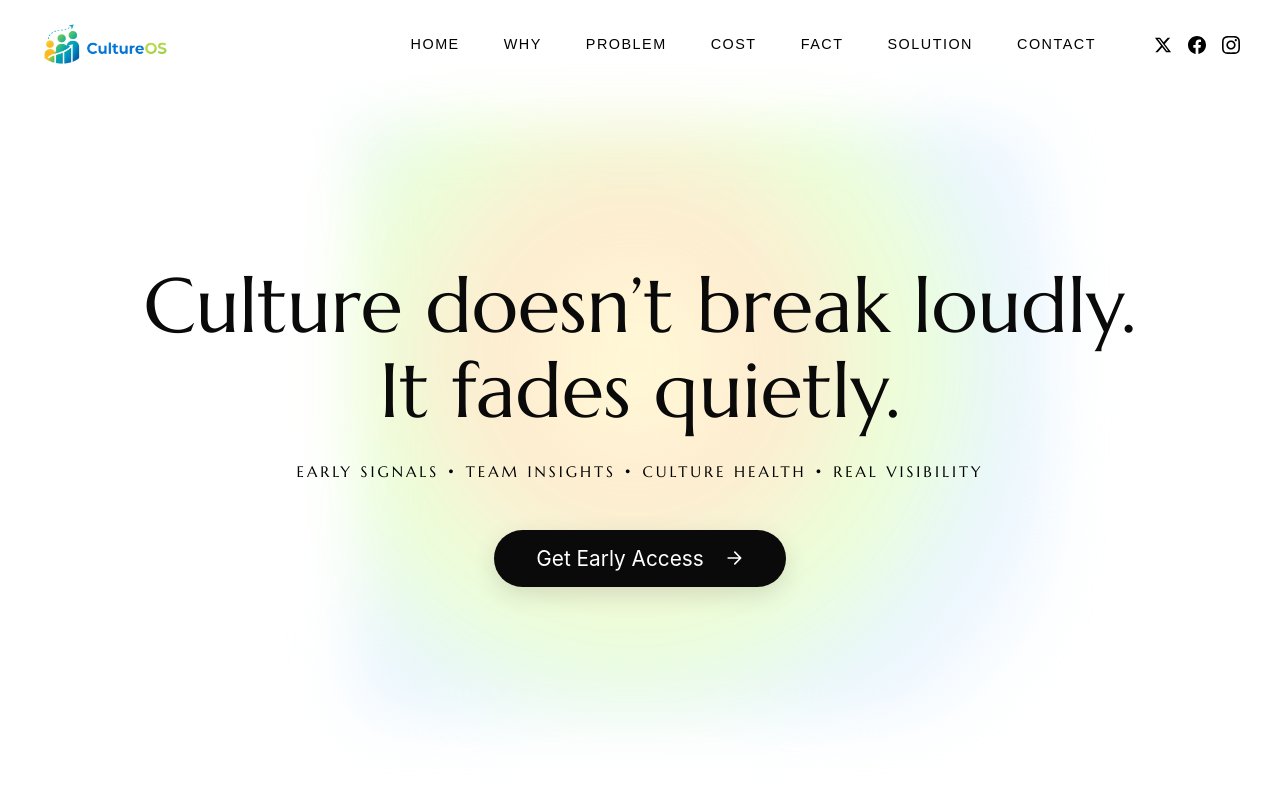
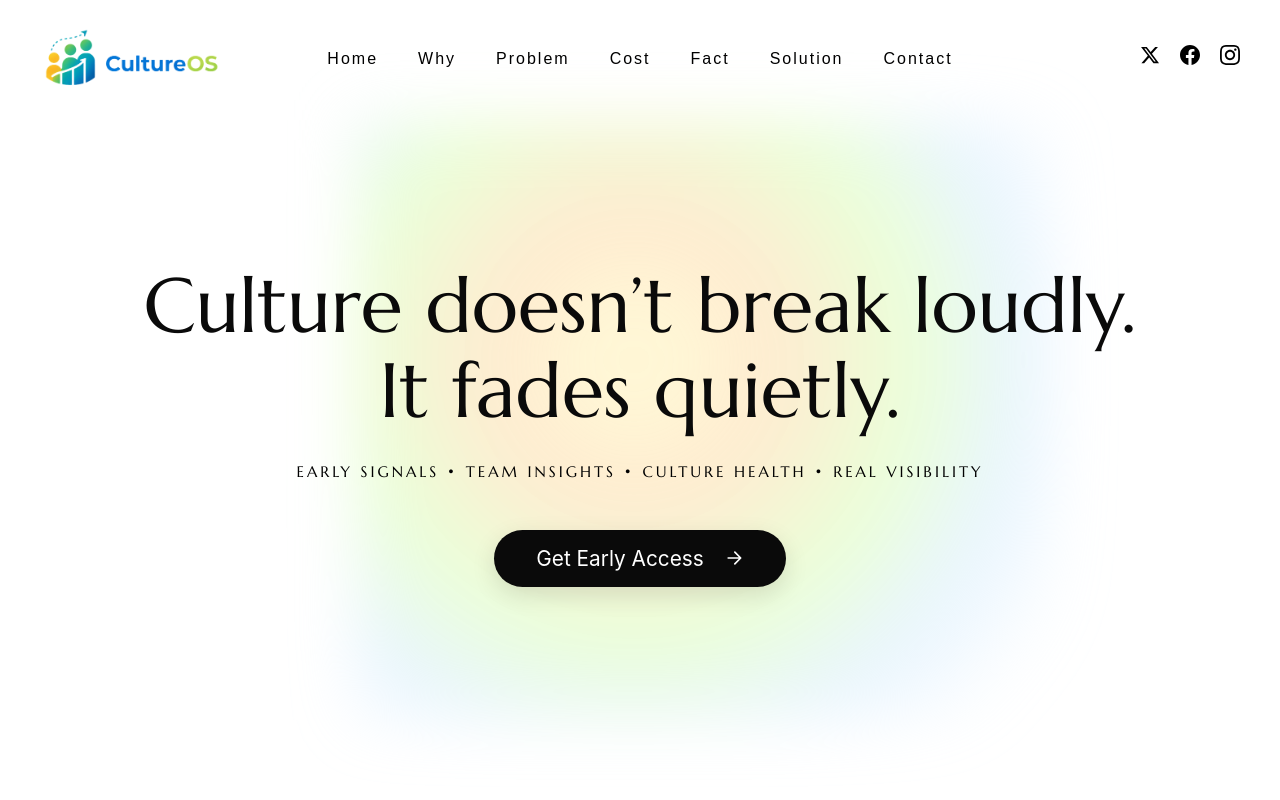
Before and after one commit to Captain0731/CultureOS., a Next.js app: page / in a window 1280 px wide. Shown: the top 800 px of the page. Built offline with nearby package versions, Linux system fonts and the light colour scheme.

Commit message:
ALL DONE

```diff
--- a/src/styles/navbar.scss
+++ b/src/styles/navbar.scss
@@ -1,112 +1,198 @@
-/* ===============================
-   PREVENT HORIZONTAL SCROLL
-   =============================== */
-html,
-body {
-  overflow-x: hidden !important;
-  width: 100%;
-  max-width: 100%;
-}
-
 /* ===============================
    NAVBAR WRAPPER
    =============================== */
+/* ===============================
+   NAVBAR WRAPPER
+   =============================== */
+
+@keyframes navbarSlideDown {
+  from {
+    transform: translateY(-100%);
+    opacity: 0;
+  }
+  to {
+    transform: translateY(0);
+    opacity: 1;
+  }
+}
+
 .navbar {
   position: fixed;
   top: 0;
   left: 0;
+  right: 0;
   width: 100%;
-  padding: 20px 0;
+  padding: 24px 0;
   background: transparent;
-  z-index: 9999;
-  transition: all 0.3s ease;
-  box-sizing: border-box;
+  z-index: 1000;
+  transition: all 0.4s cubic-bezier(0.4, 0, 0.2, 1);
+  border-bottom: 1px solid transparent;
 }
 
-/* ===============================
-   SCROLLED STATE
-   =============================== */
-.navbar.scrolled {
-  padding: 12px 0;
-  background: #ffffff;
-  box-shadow: 0 2px 20px rgba(0, 0, 0, 0.08);
+/* ================================
+   SCROLL STATE — FIXED VERSION
+   ================================ */
+
+/* Support both class and data-attribute for reliability */
+.navbar.scrolled,
+.navbar[data-scrolled="true"] {
+  padding: 12px 0 !important;
+  background: rgba(255, 255, 255, 0.95) !important;
+  backdrop-filter: blur(12px) saturate(180%) !important;
+  -webkit-backdrop-filter: blur(12px) saturate(180%) !important;
+  box-shadow: 0 4px 20px rgba(0, 0, 0, 0.05) !important;
+  animation: navbarSlideDown 0.4s cubic-bezier(0.4, 0, 0.2, 1) forwards;
+}
+
+/* Transition for body padding - REMOVED to prevent layout jumps */
+body {
+  transition: padding-top 0.4s ease-in-out;
+}
+
+/* Add spacing below navbar so it doesn't overlap content - DISABLED */
+body.with-nav-space {
+  padding-top: 0 !important;
 }
 
 /* ===============================
    CONTAINER
    =============================== */
 .navbar-container {
-  width: 100%;
   max-width: 1400px;
   margin: 0 auto;
   padding: 0 40px;
   display: flex;
   align-items: center;
   justify-content: space-between;
-  box-sizing: border-box;
+  position: relative;
 }
 
 /* ===============================
    LOGO
    =============================== */
-.navbar-logo {
+.navbar-logo img {
+  height: 70px;
+  width: auto;
+  object-fit: contain;
+  transition: height 0.4s cubic-bezier(0.4, 0, 0.2, 1);
+}
+
+.navbar.scrolled .navbar-logo img,
+.navbar[data-scrolled="true"] .navbar-logo img {
+  height: 50px !important;
+}
+
+/* ===============================
+   MENU
+   =============================== */
+.navbar-menu {
+  position: absolute;
+  left: 50%;
+  transform: translateX(-50%);
   display: flex;
   align-items: center;
+  gap: 0;
+  border-radius: 50px;
+  padding: 8px 16px;
+  transition: all 0.4s cubic-bezier(0.4, 0, 0.2, 1);
+}
+
+.navbar-link {
+  padding: 10px 20px;
+  color: #000000;
+  font-size: 1rem;
+  letter-spacing: 2px;
+  font-weight: 500;
   text-decoration: none;
-  flex-shrink: 0;
+  transition: color 0.3s ease;
+  white-space: nowrap;
+  font-family: 'Montserrat', sans-serif;
+  position: relative;
 
-  img {
-    height: 50px;
-    width: auto;
-    object-fit: contain;
-    transition: height 0.3s ease;
+  /* Animated Underline */
+  &::after {
+    content: '';
+    position: absolute;
+    width: 0;
+    height: 1px;
+    bottom: 8px;
+    left: 50%;
+    background-color: #000;
+    transition: all 0.3s ease-in-out;
+    transform: translateX(-50%);
+  }
+
+  &:hover::after {
+    width: 60%;
   }
 }
 
-.navbar.scrolled .navbar-logo img {
-  height: 40px;
+/* SCROLLED MENU — MINIMAL */
+.navbar.scrolled .navbar-menu,
+.navbar[data-scrolled="true"] .navbar-menu {
+  background: transparent !important;
+  background-color: transparent !important;
+  padding: 0 !important;
+  gap: 28px !important;
+  box-shadow: none !important;
+  border-radius: 0 !important;
+  border: none !important;
+}
+
+.navbar.scrolled .navbar-link,
+.navbar[data-scrolled="true"] .navbar-link {
+  color: #000 !important;
+  padding: 0 !important;
+}
+
+.navbar.scrolled .navbar-link:hover,
+.navbar[data-scrolled="true"] .navbar-link:hover {
+  color: #666 !important;
 }
 
 /* ===============================
-   HAMBURGER MENU
+   HAMBURGER MENU BUTTON
    =============================== */
 .hamburger {
   display: none;
   flex-direction: column;
   justify-content: space-between;
   width: 28px;
-  height: 20px;
+  height: 22px;
   background: transparent;
   border: none;
   cursor: pointer;
   padding: 0;
-  z-index: 10001;
-  flex-shrink: 0;
+  z-index: 1001;
 
   span {
     display: block;
     width: 100%;
-    height: 2px;
+    height: 3px;
     background-color: #000;
     border-radius: 2px;
-    transition: all 0.3s ease;
+    transition: all 0.3s ease-in-out;
+    transform-origin: center;
   }
 
   &.active {
     span:nth-child(1) {
-      transform: translateY(9px) rotate(45deg);
+      transform: translateY(9.5px) rotate(45deg);
     }
+
     span:nth-child(2) {
       opacity: 0;
+      transform: translateX(-20px);
     }
+
     span:nth-child(3) {
-      transform: translateY(-9px) rotate(-45deg);
+      transform: translateY(-9.5px) rotate(-45deg);
     }
   }
 }
 
 /* ===============================
-   NAVBAR RIGHT (Menu + Social)
+   NAVBAR RIGHT WRAPPER
    =============================== */
 .navbar-right {
   display: flex;
@@ -115,152 +201,114 @@ body {
 }
 
 /* ===============================
-   NAVIGATION MENU
-   =============================== */
-.navbar-menu {
-  display: flex;
-  align-items: center;
-  gap: 8px;
-}
-
-.navbar-link {
-  padding: 10px 18px;
-  color: #000;
-  font-size: 0.9rem;
-  letter-spacing: 1.5px;
-  font-weight: 500;
-  text-decoration: none;
-  transition: all 0.3s ease;
-  white-space: nowrap;
-  font-family: 'Montserrat', sans-serif;
-  text-transform: uppercase;
-
-  &:hover {
-    color: #666;
-  }
-}
-
-/* ===============================
    SOCIAL ICONS
    =============================== */
 .navbar-social {
   display: flex;
-  gap: 16px;
+  gap: 20px;
 }
 
 .social-link {
   color: #000;
-  transition: all 0.3s ease;
-  display: flex;
-  align-items: center;
-  justify-content: center;
+  transition: 0.8s ease-in-out;
 
   svg {
-    width: 18px;
-    height: 18px;
+    width: 20px;
+    height: 20px;
     fill: currentColor;
-  }
-
-  &:hover {
-    color: #666;
-    transform: translateY(-2px);
+    transition: all 0.8s ease-in-out;
   }
 }
 
-/* ===============================
-   MOBILE CLOSE BUTTON
-   =============================== */
-.mobile-close {
-  display: none;
+.social-link:hover {
+  transform: translateY(-2px);
+  opacity: 0.7;
+}
+
+/* SCROLLED ICON COLORS */
+.navbar.scrolled .social-link svg,
+.navbar[data-scrolled="true"] .social-link svg {
+  fill: #000 !important;
+  stroke: #000 !important;
 }
 
 /* ===============================
-   RESPONSIVE - TABLET
+   RESPONSIVE
    =============================== */
 @media (max-width: 1024px) {
   .navbar-container {
     padding: 0 30px;
+    gap: 15px;
+  }
+
+  .navbar-right {
+    gap: 30px;
   }
 
   .navbar-menu {
-    gap: 4px;
+    position: absolute;
+    left: 50%;
+    transform: translateX(-50%);
+    gap: 0;
+    padding: 6px 12px;
   }
 
   .navbar-link {
-    padding: 8px 12px;
-    font-size: 0.85rem;
+    padding: 8px 16px;
+    font-size: 0.95rem;
   }
 }
 
-/* ===============================
-   RESPONSIVE - MOBILE
-   =============================== */
 @media (max-width: 768px) {
-  .navbar {
-    padding: 15px 0;
-  }
-
-  .navbar.scrolled {
-    padding: 10px 0;
-    background: #ffffff;
-    box-shadow: 0 2px 15px rgba(0, 0, 0, 0.1);
-  }
-
   .navbar-container {
     padding: 0 20px;
+    justify-content: space-between;
   }
 
   .navbar-logo img {
-    height: 40px;
+    height: 55px;
   }
 
-  .navbar.scrolled .navbar-logo img {
-    height: 35px;
+  .navbar.scrolled .navbar-logo img,
+  .navbar[data-scrolled="true"] .navbar-logo img {
+    height: 42px !important;
   }
 
-  /* Show hamburger */
+  /* Show hamburger menu on mobile */
   .hamburger {
     display: flex;
   }
 
-  /* Mobile menu overlay */
+  /* Reset absolute positioning for mobile */
+  .navbar-menu {
+    position: static;
+    left: auto;
+    transform: none;
+  }
+
+  /* Hide navbar-right by default on mobile */
   .navbar-right {
     position: fixed;
     top: 0;
     right: -100%;
     width: 280px;
     height: 100vh;
-    height: 100dvh;
-    background: #fff;
+    background: rgba(255, 255, 255, 0.98);
+    backdrop-filter: blur(20px);
+    -webkit-backdrop-filter: blur(20px);
+    box-shadow: -4px 0 20px rgba(0, 0, 0, 0.1);
     flex-direction: column;
     align-items: flex-start;
-    justify-content: flex-start;
     gap: 0;
-    padding: 80px 30px 40px;
-    box-shadow: -5px 0 30px rgba(0, 0, 0, 0.1);
-    transition: right 0.3s ease;
-    z-index: 10000;
+    padding: 100px 30px 40px;
+    transition: right 0.4s cubic-bezier(0.4, 0, 0.2, 1);
+    z-index: 999;
     overflow-y: auto;
-
-    &.mobile-open {
-      right: 0;
-    }
   }
 
-  /* Mobile close button */
-  .mobile-close {
-    display: block;
-    position: absolute;
-    top: 20px;
-    right: 20px;
-    width: 40px;
-    height: 40px;
-    background: transparent;
-    border: none;
-    font-size: 32px;
-    color: #000;
-    cursor: pointer;
-    line-height: 1;
+  /* Show mobile menu when open */
+  .navbar-right.mobile-open {
+    right: 0;
   }
 
   /* Mobile menu styles */
@@ -268,56 +316,53 @@ body {
     flex-direction: column;
     align-items: flex-start;
     width: 100%;
-    gap: 0;
+    gap: 0 !important;
+    padding: 0 !important;
+    background: transparent !important;
   }
 
   .navbar-link {
     width: 100%;
-    padding: 18px 0;
-    font-size: 1rem;
+    padding: 16px 0 !important;
+    font-size: 1.1rem !important;
     border-bottom: 1px solid rgba(0, 0, 0, 0.08);
-    letter-spacing: 2px;
+    color: #000 !important;
 
     &:hover {
-      padding-left: 10px;
+      color: #666 !important;
+      padding-left: 8px !important;
     }
   }
 
-  /* Social icons in mobile */
+  /* Social icons in mobile menu */
   .navbar-social {
-    margin-top: 30px;
+    margin-top: 40px;
     padding-top: 30px;
     border-top: 1px solid rgba(0, 0, 0, 0.08);
     width: 100%;
+    justify-content: flex-start;
     gap: 24px;
 
     .social-link svg {
-      width: 22px;
-      height: 22px;
+      width: 24px;
+      height: 24px;
     }
+  }
+
+  /* Scrolled state adjustments for mobile */
+  .navbar.scrolled .navbar-menu,
+  .navbar[data-scrolled="true"] .navbar-menu {
+    flex-direction: column;
+    gap: 0 !important;
+  }
+
+  .navbar.scrolled .navbar-link,
+  .navbar[data-scrolled="true"] .navbar-link {
+    padding: 16px 0 !important;
   }
 }
 
-/* ===============================
-   MOBILE OVERLAY BACKDROP
-   =============================== */
-@media (max-width: 768px) {
-  .navbar-right::before {
-    content: '';
-    position: fixed;
-    top: 0;
-    left: 0;
-    width: 100vw;
-    height: 100vh;
-    background: rgba(0, 0, 0, 0.5);
-    opacity: 0;
-    visibility: hidden;
-    transition: all 0.3s ease;
-    z-index: -1;
-  }
-
-  .navbar-right.mobile-open::before {
-    opacity: 1;
-    visibility: visible;
-  }
+/* Prevent body scroll when mobile menu is open */
+body.mobile-menu-open {
+  overflow: hidden;
 }
```
